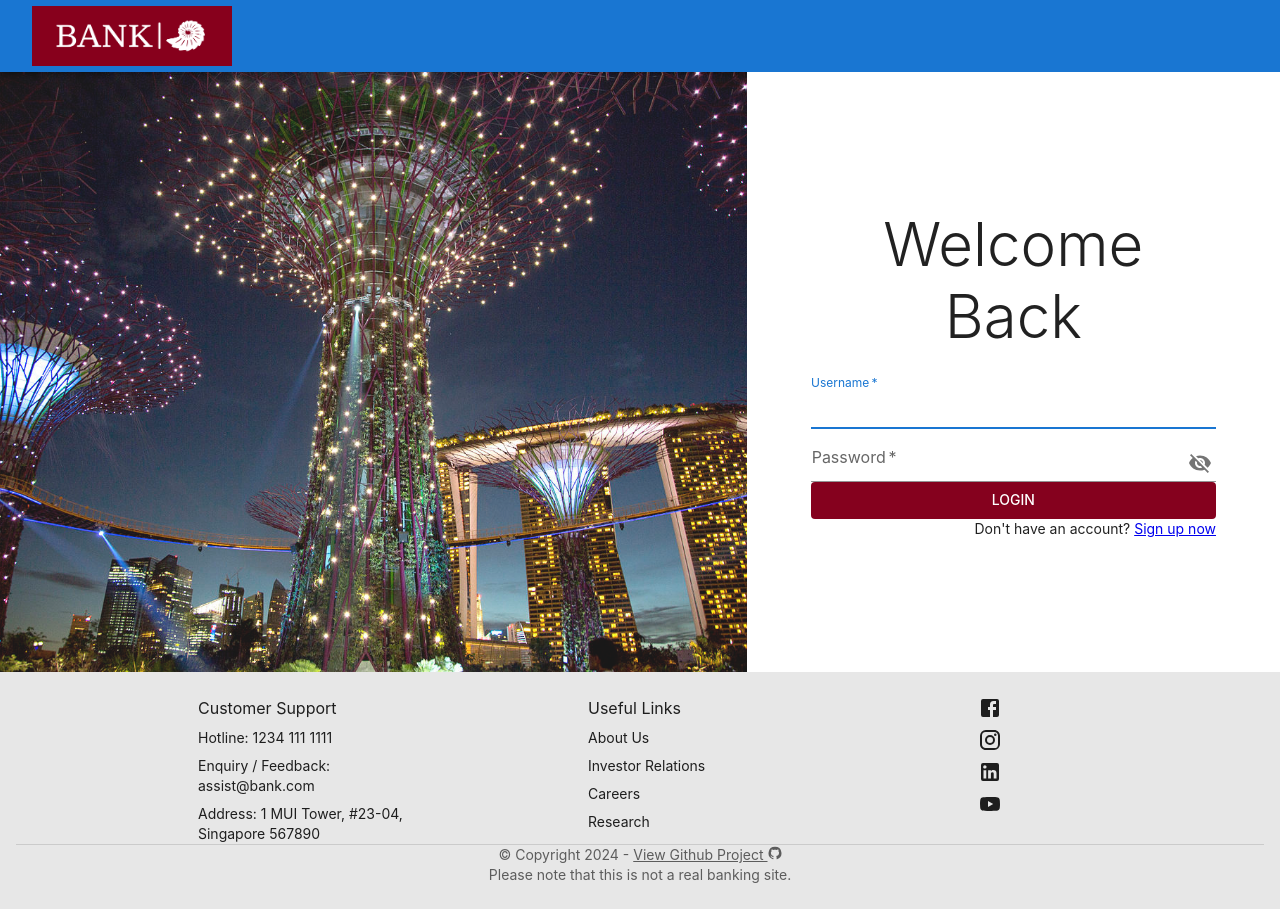
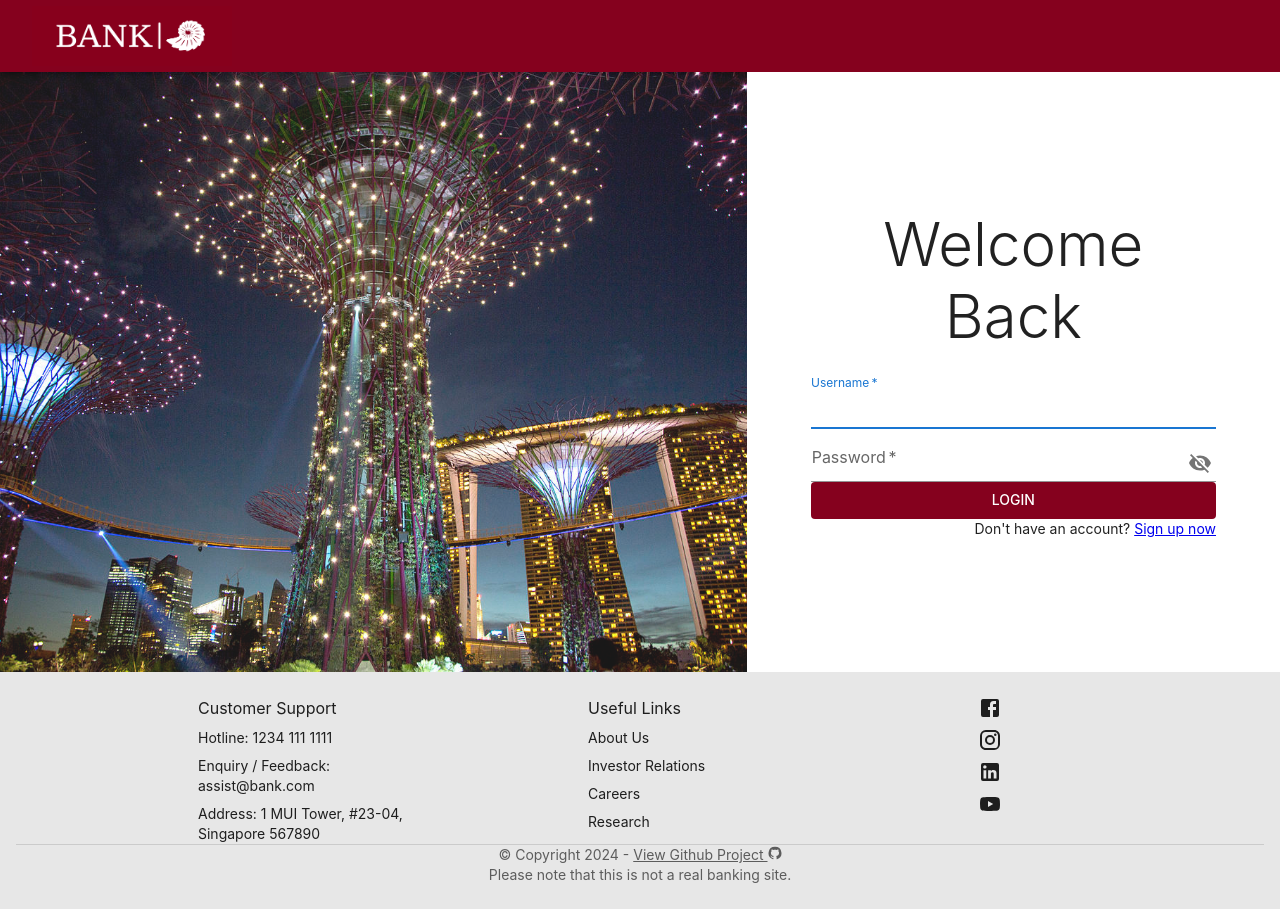
Before and after one commit to aliciatay-zls/banking, a Next.js app in the folder frontend/: page /login in a window 1280 px wide. Built offline with nearby package versions, Linux system fonts and the light colour scheme.

Commit message:
Increase specificity of custom CSS

```diff
--- a/frontend/styles/global.css
+++ b/frontend/styles/global.css
@@ -282,7 +282,7 @@
 
 /* || APPBAR COMPONENT */
 
-.appbar--bgd {
+.MuiAppBar-root.appbar--bgd {
     background: #85011e;
 }
 
```
